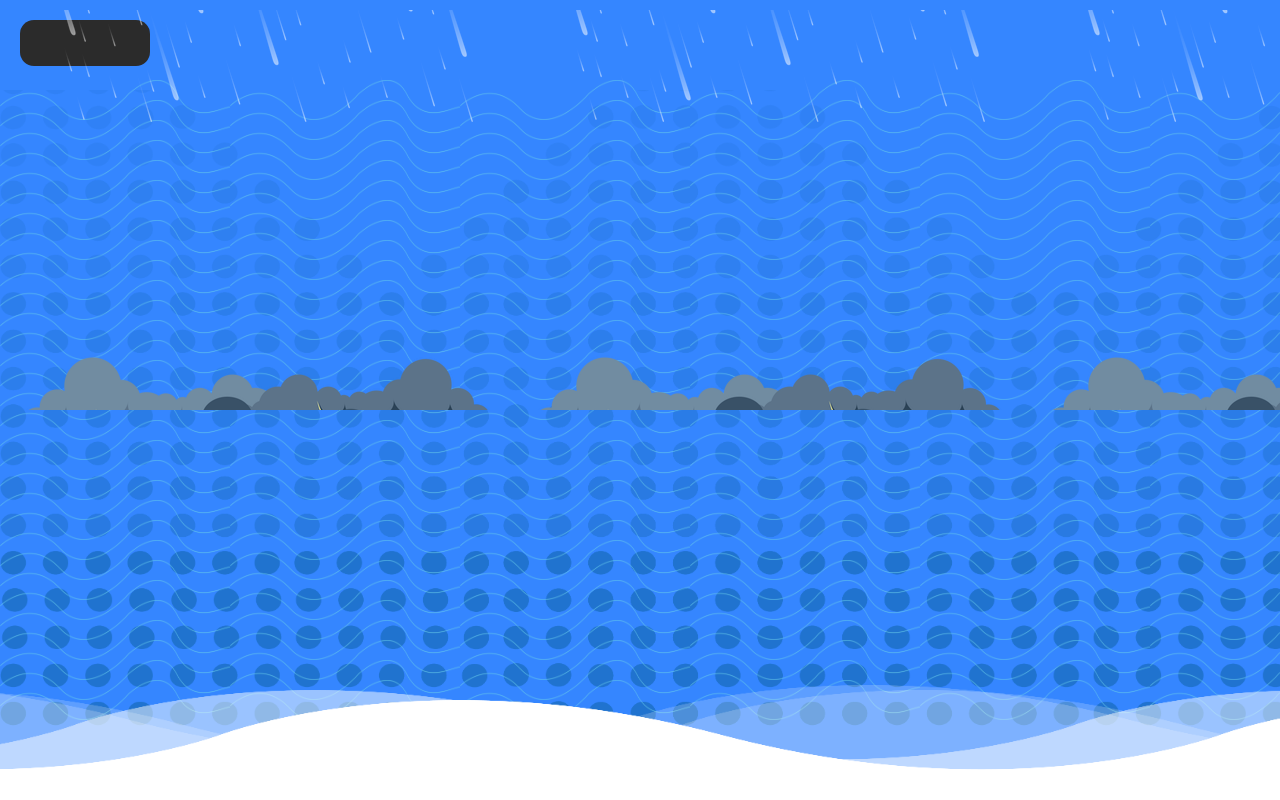
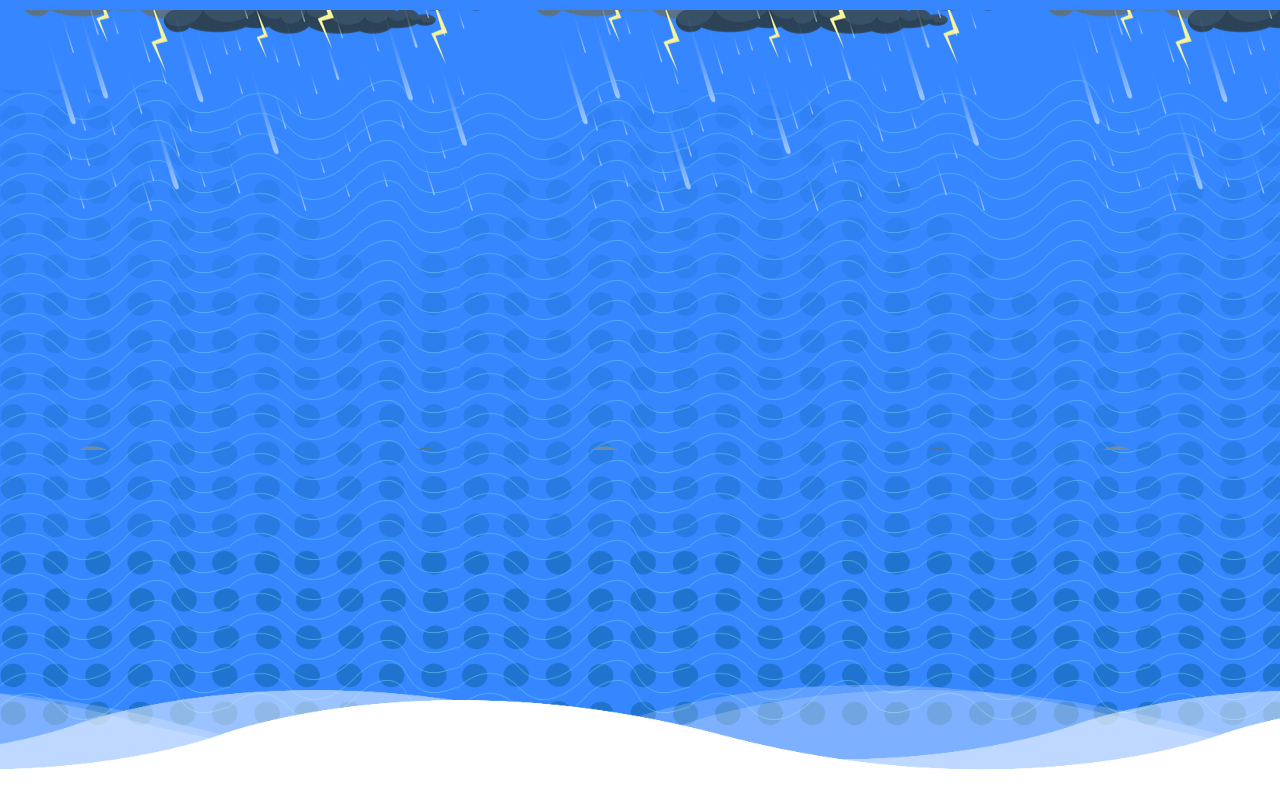
Before and after one commit to Mollymcc99/Mollymcc99.github.io, a plain HTML site: page clock/index.html in a window 1280 px wide. Drawn offline with nearby package versions, Linux system fonts and the light colour scheme; files whose address does not match are found by name.

Commit message:
Add files via upload

```diff
--- a/clock/index.html
+++ b/clock/index.html
@@ -16,6 +16,7 @@
 		<div class="wave wave4"></div>
 	</section>
 	<div class="tide"></div>
+
 			<div class="blank"></div>
 			<div class="blank2"></div>
 			<div class="blank3"></div>
@@ -70,6 +71,7 @@
 		<div class="linesh"></div>
 		<div class="linesi"></div>
 		<div class="linesj"></div>
+<a href="index.html"><div class="storm"></div></a>
 		<div class="linesk"></div>
 		<div class="linesl"></div>
 		<div class="linesm"></div>
@@ -87,8 +89,6 @@
 		<div class="linesy"></div>
 		<div class="linesz"></div>
 
-<div class="switch"></div>
-		<div class="storm"></div>
 
 </body>
 </html>
--- a/clock/script.js
+++ b/clock/script.js
@@ -1,7 +1,7 @@
 $(document).ready(function() {
   setTimeout(function() {
     $(".storm").addClass("alarm");
-  }, 3000);
+  }, 5000);
 });
 
 $(document).ready(function() {
--- a/clock/style.css
+++ b/clock/style.css
@@ -91,13 +91,13 @@ section .wave.wave4 {
 	animation: animatestorm 15s;
 	top: 10px;
 	left: 0;
-	height: 400px;
-	background-size: 1000px 410px;
+	height: 440px;
+	background-size: 1000px 380px;
 }
 @keyframes animatestorm {
 	0% {background-position-y: 600%;
 	}
-	100% {background-position-y: -20%;
+	100% {background-position-y: 0%;
 	}
 }
 .storm.alarm {
@@ -940,12 +940,3 @@ section .wave.wave4 {
 	background-size: 230px 40px;
 	bottom: 80px;
 }
-.switch {
-  position: absolute;
-  top: 20px;
-  left: 20px;
-  width: 130px;
-  height: 46px;
-  border-radius: 14px;
-  background-color: rgb(43,43,43);
-}
```
Also changed, not shown: clock/wave.png (added).
